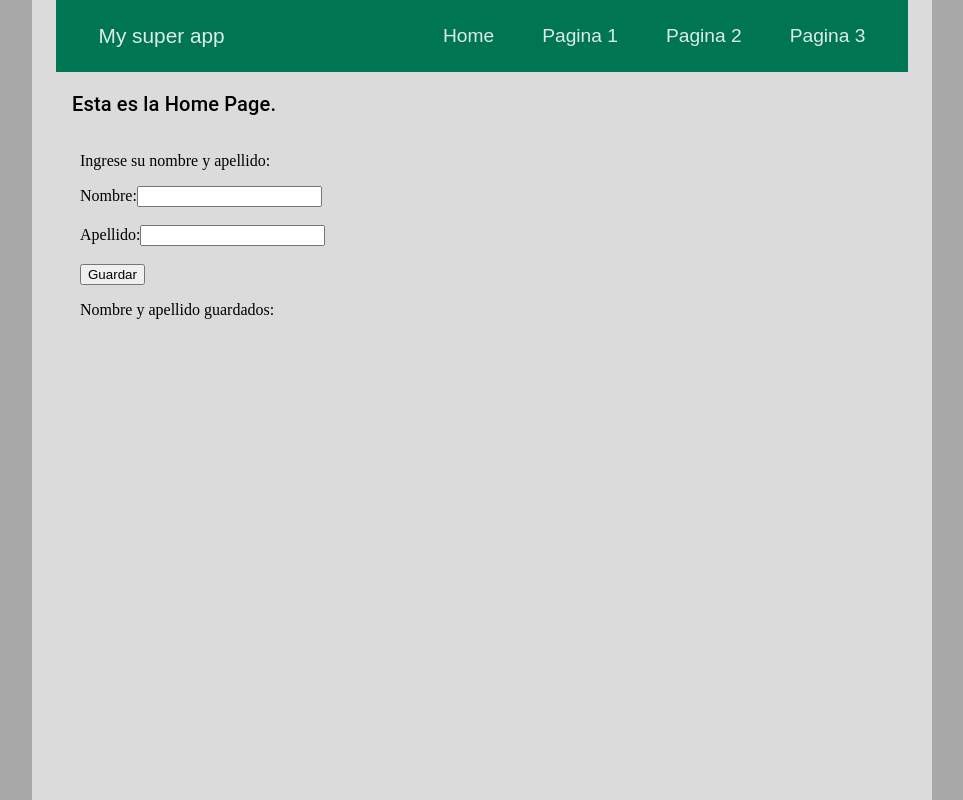
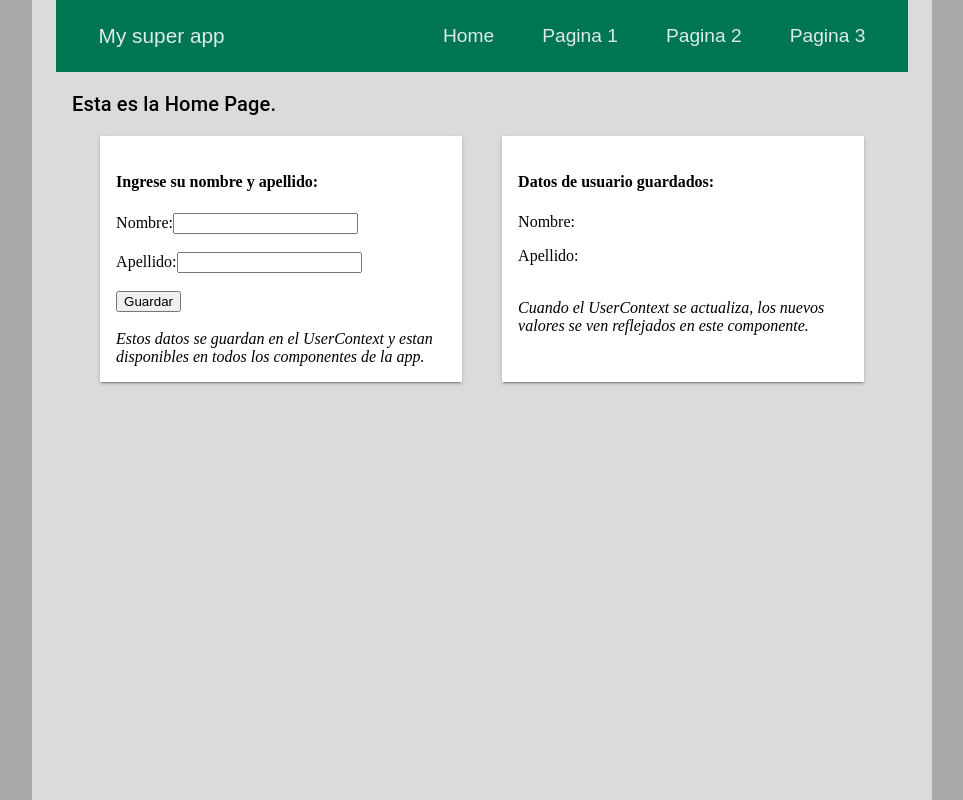
Before and after one commit to aa-avila/react-practice, a React (Create React App) app in the folder react-practice/: page / in a window 1280 px wide. Shown: the whole page, without its empty margins (158-1121 px from the left). Built offline with nearby package versions, Linux system fonts and the light colour scheme.

Commit message:
home page user context render improve

```diff
--- a/react-practice/src/components/userData/UserFullName.js
+++ b/react-practice/src/components/userData/UserFullName.js
@@ -1,14 +1,19 @@
 import { useContext } from 'react';
 import UserContext from '../../store/user-context';
-
+import { Box } from '@mui/material';
 function UserFullName() {
   const userCtx = useContext(UserContext);
   return (
-    <div>
-      <p>Nombre y apellido guardados:</p>
-      <p>{userCtx.name}</p>
-      <p>{userCtx.lastname}</p>
-    </div>
+    <Box sx={{ p: 2, width: '45%', boxShadow: 2, bgcolor: '#fff' }}>
+      <h4>Datos de usuario guardados:</h4>
+      <p>Nombre: {userCtx.name}</p>
+      <p>Apellido: {userCtx.lastname}</p>
+      <br></br>
+      <i>
+        Cuando el UserContext se actualiza, los nuevos valores se ven reflejados
+        en este componente.
+      </i>
+    </Box>
   );
 }
 
--- a/react-practice/src/components/userForm/UserForm.js
+++ b/react-practice/src/components/userForm/UserForm.js
@@ -1,6 +1,7 @@
 import { useRef } from 'react';
 import { useContext } from 'react';
 import UserContext from '../../store/user-context';
+import { Box } from '@mui/material';
 
 function UserForm() {
   const userCtx = useContext(UserContext);
@@ -22,7 +23,9 @@ function UserForm() {
   }
 
   return (
-    <div>
+    <Box sx={{ p: 2, width: '45%', boxShadow: 2, bgcolor: '#fff' }}>
+      <h4>Ingrese su nombre y apellido:</h4>
+
       <form onSubmit={submitHandler}>
         <div>
           <label htmlFor="name">Nombre:</label>
@@ -37,8 +40,13 @@ function UserForm() {
         <div>
           <button>Guardar</button>
         </div>
+        <br></br>
+        <i>
+          Estos datos se guardan en el UserContext y estan disponibles en todos
+          los componentes de la app.
+        </i>
       </form>
-    </div>
+    </Box>
   );
 }
 
--- a/react-practice/src/pages/HomePage.js
+++ b/react-practice/src/pages/HomePage.js
@@ -8,8 +8,13 @@ function HomePage() {
       <Typography variant="h6" component="h6" sx={{ p: 2 }}>
         Esta es la Home Page.
       </Typography>
-      <Container>
-        <p>Ingrese su nombre y apellido:</p>
+      <Container
+        sx={{
+          display: 'flex',
+          flexDirection: 'row',
+          justifyContent: 'space-around'
+        }}
+      >
         <UserForm />
         <UserFullName />
       </Container>
```
